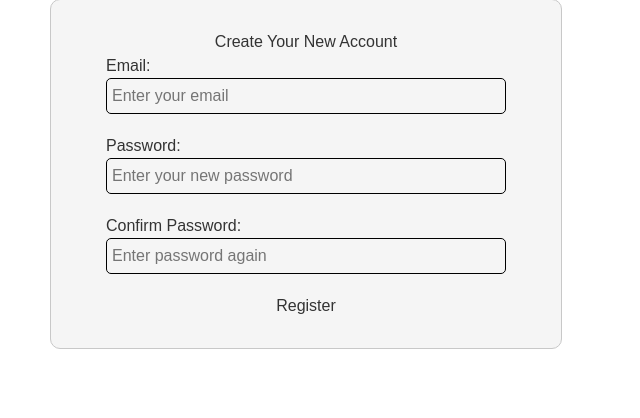
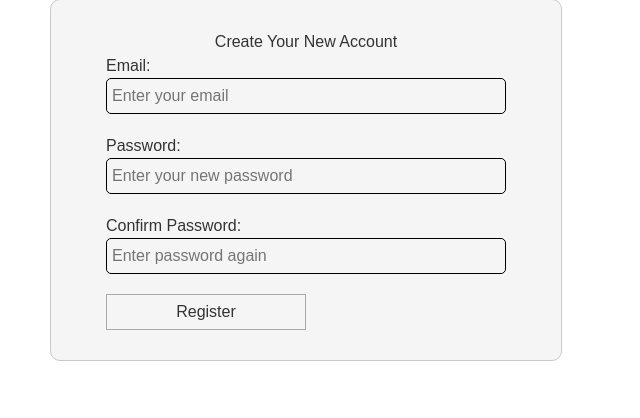
Before and after one commit to zlatin-r/body-forge, a Django app: page /accounts/register/ in a window 1280 px wide. Shown: the part 201-619 px from the top of the page, without its empty margins (0-640 px from the left). Run offline with Django 5.2, Linux system fonts and the light colour scheme.

Commit message:
changes are made

```diff
--- a/static/css/common/common-styles.css
+++ b/static/css/common/common-styles.css
@@ -25,7 +25,9 @@
 
 /* buttons */
 .submit-btn {
-
+    padding: 5px 20px;
+    border: 1px solid darkgrey;
+    width: 50%;
 }
 
 /* ---------------------- */
--- a/templates/accounts/register-page.html
+++ b/templates/accounts/register-page.html
@@ -31,7 +31,6 @@
                 </div>
 
                 <button type="submit" class="submit-btn">Register</button>
-
             </form>
         </section>
     </div>
```
